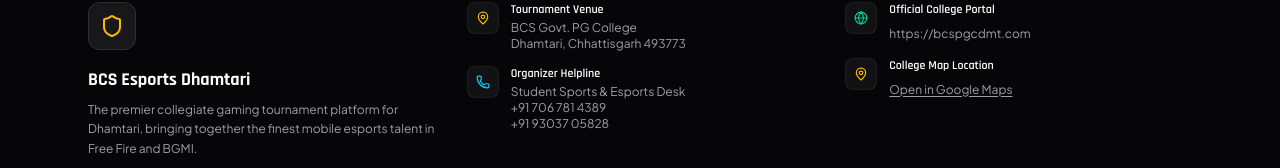
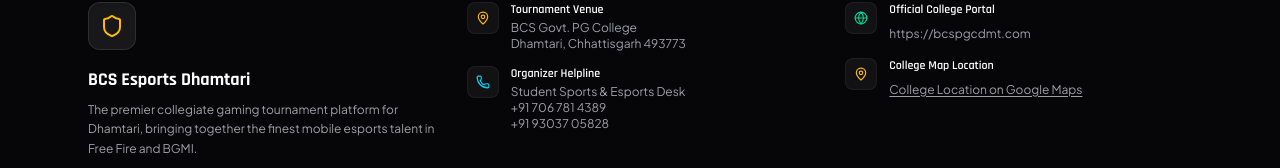
Before and after one commit to himanshujain1official/esport-tournament-dhamtari, a React (Vite) app: page / in a window 1280 px wide. Shown: the part 5412-5580 px from the top of the page. Built offline with nearby package versions, Linux system fonts and the light colour scheme; no server answers.

Commit message:
text change

```diff
--- a/src/App.tsx
+++ b/src/App.tsx
@@ -108,7 +108,7 @@ export default function App() {
                     rel="noreferrer"
                     className="text-zinc-400 text-xs font-sans hover:text-amber-400 transition-colors underline underline-offset-2"
                   >
-                    Open in Google Maps
+                    College Location on Google Maps
                   </a>
                 </div>
               </div>
--- a/src/components/RegistrationForm.tsx
+++ b/src/components/RegistrationForm.tsx
@@ -122,7 +122,7 @@ export function RegistrationForm() {
     setIsSubmitting(true);
 
     const gameLabel = formData.game === 'ff' ? 'Free Fire' : 'BGMI';
-    const randomCode = Math.floor(10000 + Math.random() * 90000);
+    const randomCode = Math.floor(1000 + Math.random() * 9000);
     const generatedId = `DHAM-${formData.game.toUpperCase()}-${randomCode}`;
 
     const newEntry: RegistrationData = {
```
